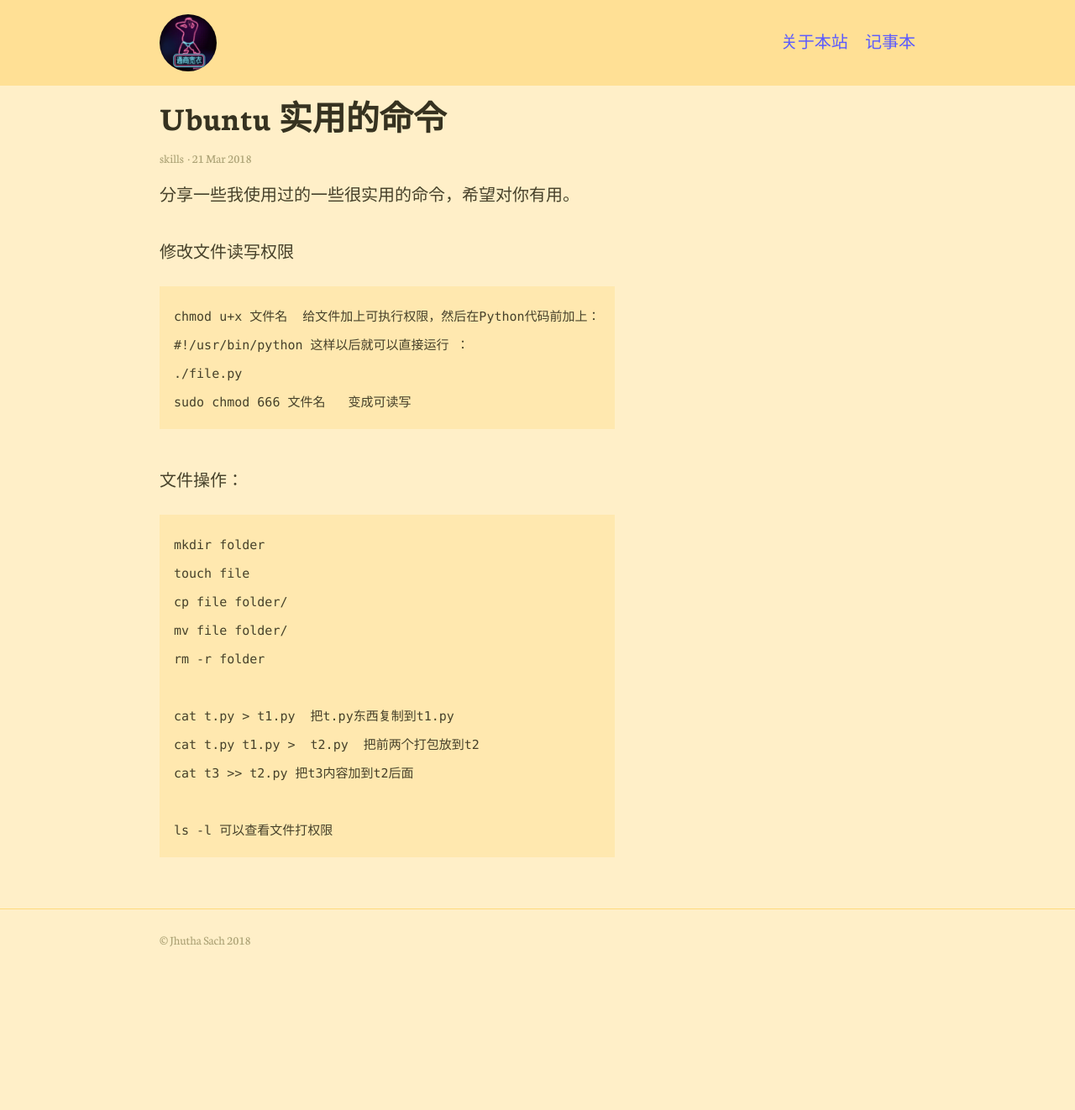
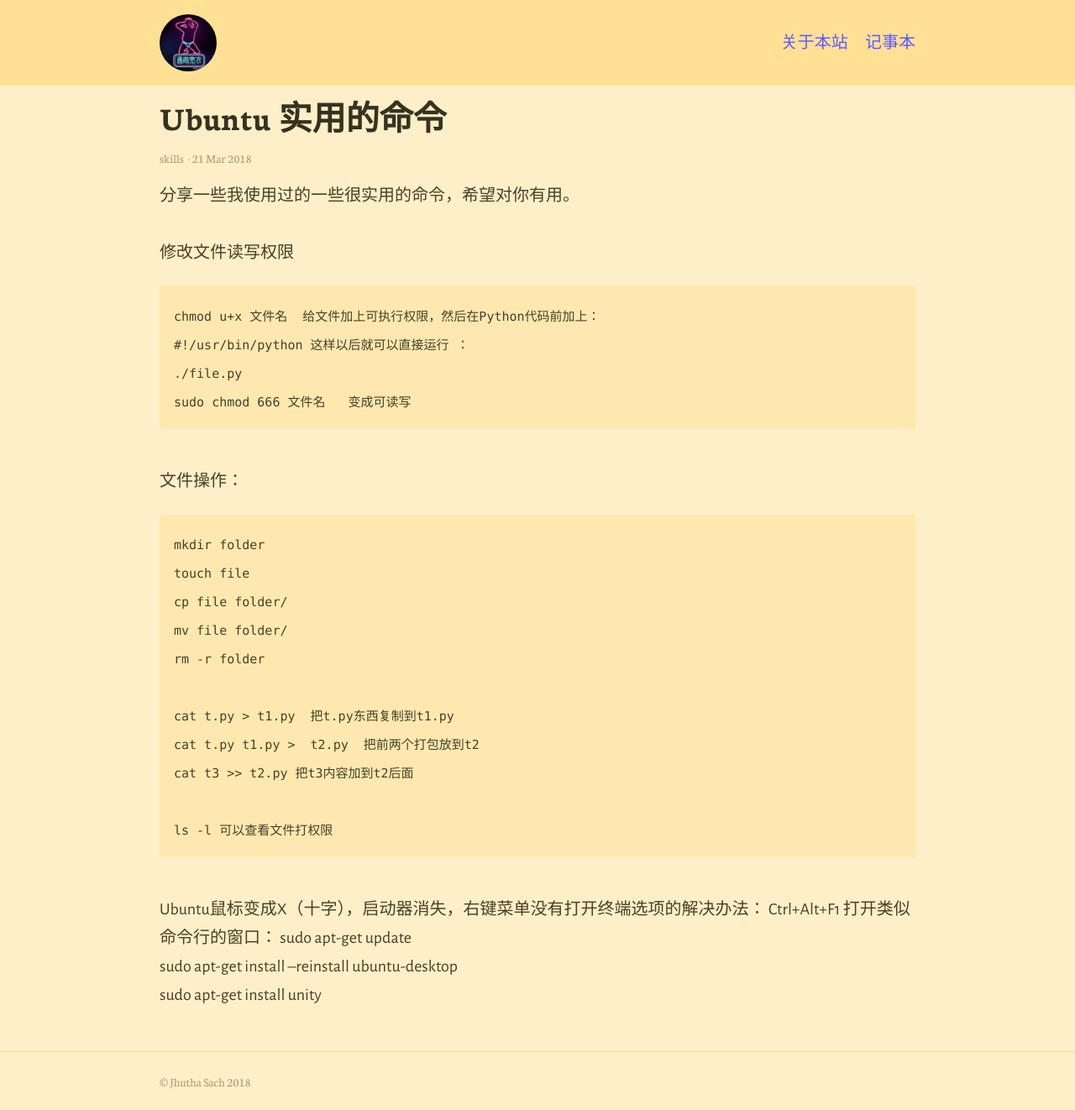
Before and after one commit to jhuthasach/jhuthasach.github.io, a Jekyll site: the page built from _posts/2018-03-21-Ubuntu 实用命令.md, in a window 1280 px wide. Shown: the whole page at 84% size. Built offline with Jekyll 4.4.1, drawn with Linux system fonts in a browser that asks for light colours; before the commit the page ends 1153 px from its top, so only the background shows below that.

Commit message:
add something

```diff
--- a/_posts/2018-03-21-Ubuntu 实用命令.md
+++ b/_posts/2018-03-21-Ubuntu 实用命令.md
@@ -27,3 +27,9 @@ category: skills
 	cat t3 >> t2.py 把t3内容加到t2后面
 
 	ls -l 可以查看文件打权限
+
+Ubuntu鼠标变成X（十字），启动器消失，右键菜单没有打开终端选项的解决办法：
+	Ctrl+Alt+F1 打开类似命令行的窗口：
+	sudo apt-get update
+	sudo apt-get install --reinstall ubuntu-desktop
+	sudo apt-get install unity
```
